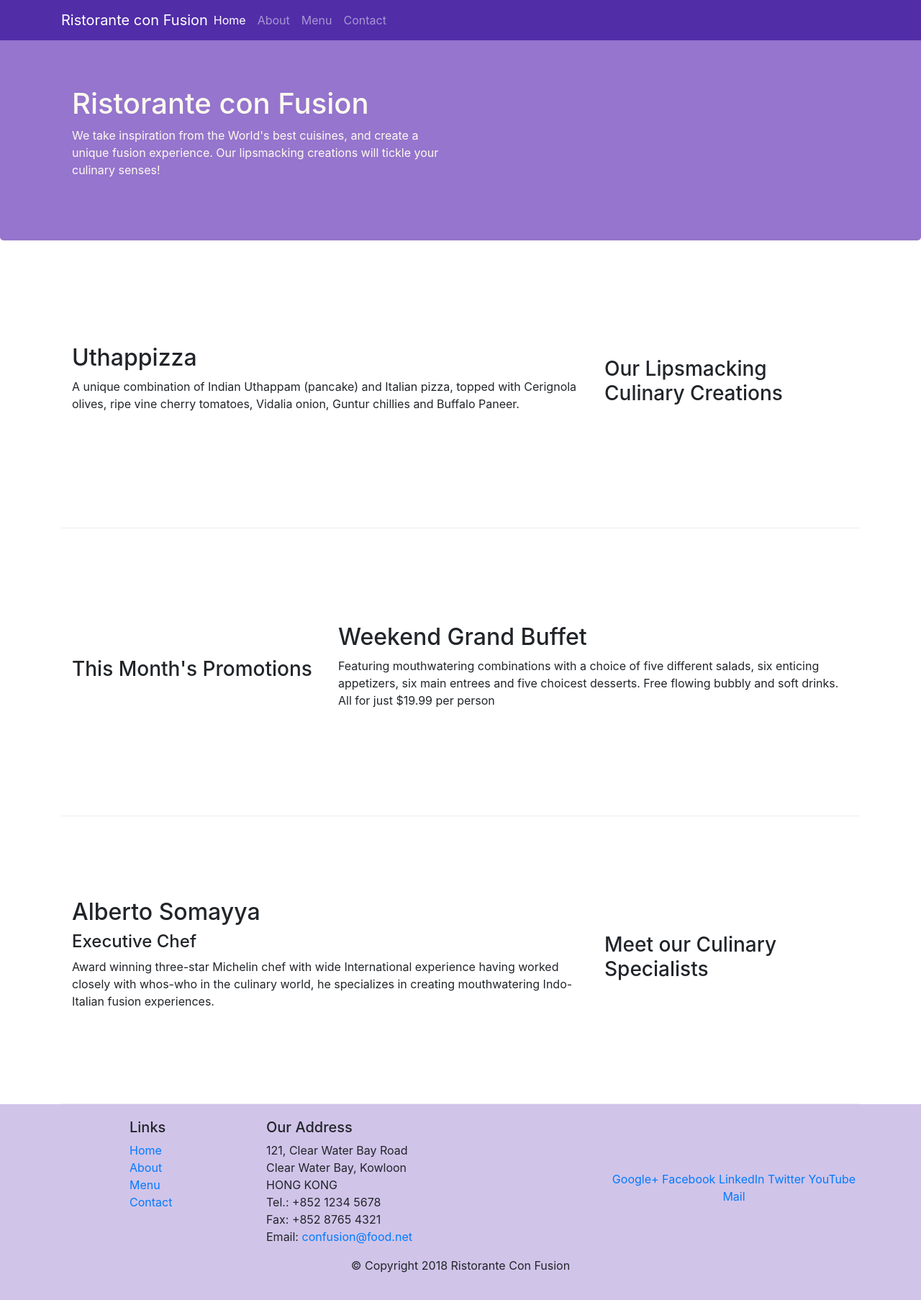
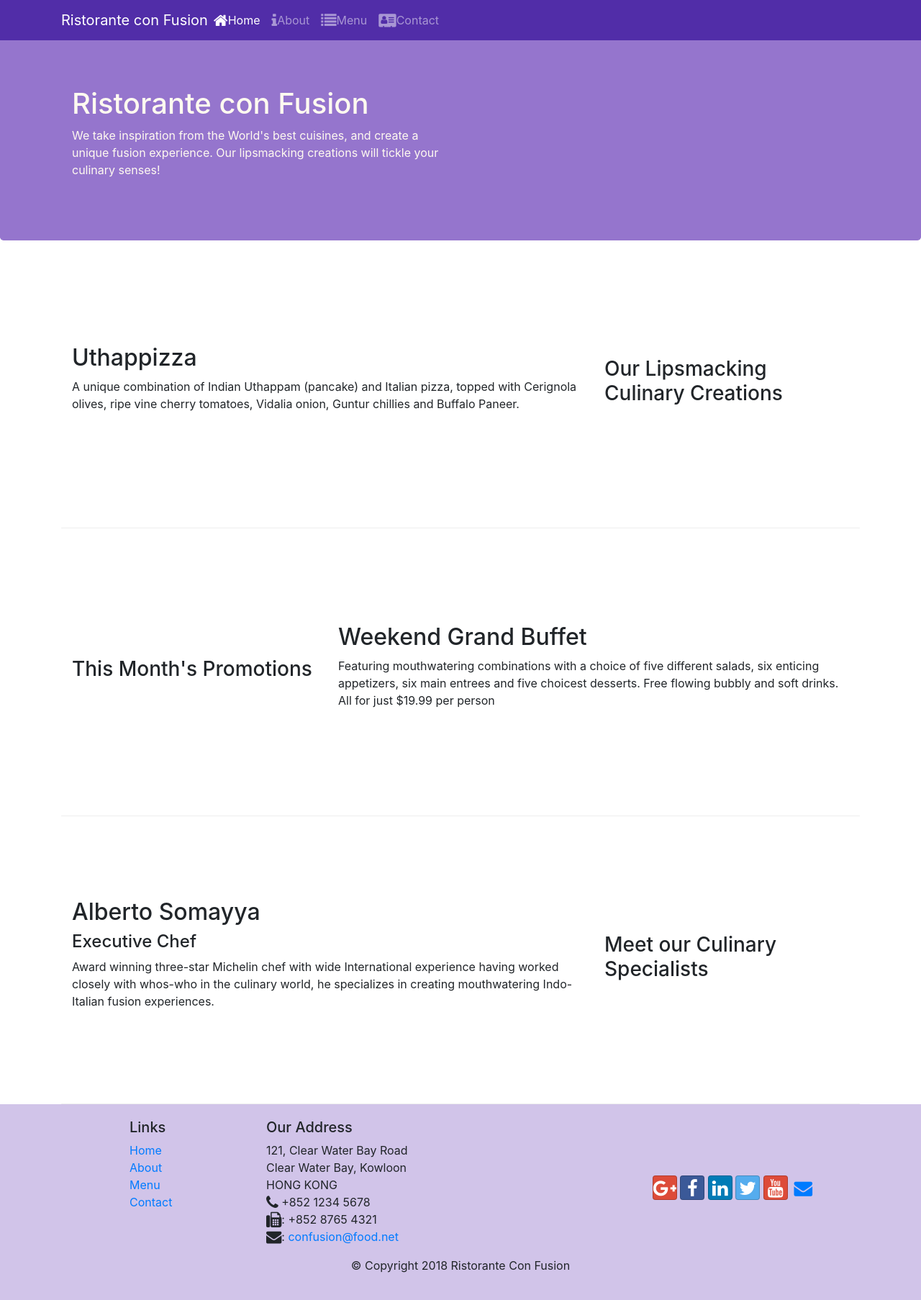
Before and after one commit to dbhayani01/bootstrap, a website: page index.html in a window 1280 px wide. Shown: the whole page at 72% size. Drawn offline with nearby package versions, Linux system fonts and the light colour scheme.

Commit message:
icon fonts

```diff
--- a/index.html
+++ b/index.html
@@ -7,6 +7,8 @@
     <meta http-equiv="x-ua-compatible" content="ie=edge">
 
     <link rel="stylesheet" href="node_modules/bootstrap/dist/css/bootstrap.min.css">
+    <link rel="stylesheet" href="node_modules/font-awesome/css/font-awesome.min.css">
+    <link rel="stylesheet" href="node_modules/bootstrap-social/bootstrap-social.css">
     <link rel="stylesheet" href="css/styles.css">
     <title>Ristorante Con Fusion</title>
 </head>
@@ -21,10 +23,10 @@
          <a class="navbar-brand mr-auto" href="#">Ristorante con Fusion</a>
          <div class="collapse navbar-collapse" id="Navbar">
          <ul class="navbar-nav mr-auto">
-             <li class="nav-item active"><a class="nav-link" href="#">Home</a></li>
-             <li class="nav-item "><a class="nav-link" href="aboutus.html">About</a></li>
-             <li class="nav-item"><a class="nav-link" href="#">Menu</a></li>
-             <li class="nav-item"><a class="nav-link" href="#">Contact</a></li>
+             <li class="nav-item active"><a class="nav-link" href="#"><span class="fa fa-home fa-lg"></span>Home</a></li>
+             <li class="nav-item "><a class="nav-link" href="aboutus.html"><span class="fa fa-info fa-lg"></span>About</a></li>
+             <li class="nav-item"><a class="nav-link" href="#"><span class="fa fa-list fa-lg"></span>Menu</a></li>
+             <li class="nav-item"><a class="nav-link" href="#"><span class="fa fa-address-card fa-lg"></span>Contact</a></li>
          </ul>
          </div>
         </div>
@@ -101,19 +103,19 @@
                         121, Clear Water Bay Road<br>
                         Clear Water Bay, Kowloon<br>
                         HONG KONG<br>
-                        Tel.: +852 1234 5678<br>
-                        Fax: +852 8765 4321<br>
-                        Email: <a href="mailto:confusion@food.net">confusion@food.net</a>
+                        <i class="fa fa-phone fa-lg"></i> +852 1234 5678<br>
+                        <i class="fa fa-fax fa-lg"></i>: +852 8765 4321<br>
+                        <i class="fa fa-envelope fa-lg"></i>: <a href="mailto:confusion@food.net">confusion@food.net</a>
                     </address>
                 </div>
                 <div class="col-12 col-sm-4 align-self-center">
                     <div class="text-center">
-                        <a href="http://google.com/+">Google+</a>
-                        <a href="http://www.facebook.com/profile.php?id=">Facebook</a>
-                        <a href="http://www.linkedin.com/in/">LinkedIn</a>
-                        <a href="http://twitter.com/">Twitter</a>
-                        <a href="http://youtube.com/">YouTube</a>
-                        <a href="mailto:">Mail</a>
+                        <a class="btn btn-social-icon btn-google" href="http://google.com/+"><i class="fa fa-google-plus fa-lg"></i></a>
+                        <a class="btn btn-social-icon btn-facebook"href="http://www.facebook.com/profile.php?id="><i class="fa fa-facebook fa-lg"></i></a>
+                        <a class="btn btn-social-icon btn-linkedin"href="http://www.linkedin.com/in/"><i class="fa fa-linkedin fa-lg"></i></a>
+                        <a class="btn btn-social-icon btn-twitter"href="http://twitter.com/"><i class="fa fa-twitter fa-lg"></i></a>
+                        <a class="btn btn-social-icon btn-google"href="http://youtube.com/"><i class="fa fa-youtube fa-lg"></i></a>
+                        <a class="btn btn-social-icon btn-mail" href="mailto:"><i class="fa fa-envelope fa-lg"></i></a>
                     </div>
                 </div>
             </div>
--- a/package.json
+++ b/package.json
@@ -15,6 +15,8 @@
   },
   "dependencies": {
     "bootstrap": "^4.0.0",
+    "bootstrap-social": "^5.1.1",
+    "font-awesome": "^4.7.0",
     "jquery": "^3.3.1",
     "popper.js": "^1.12.9"
   }
```
Also changed, not shown: aboutus.html (+15 -13 lines), 1 other file.
